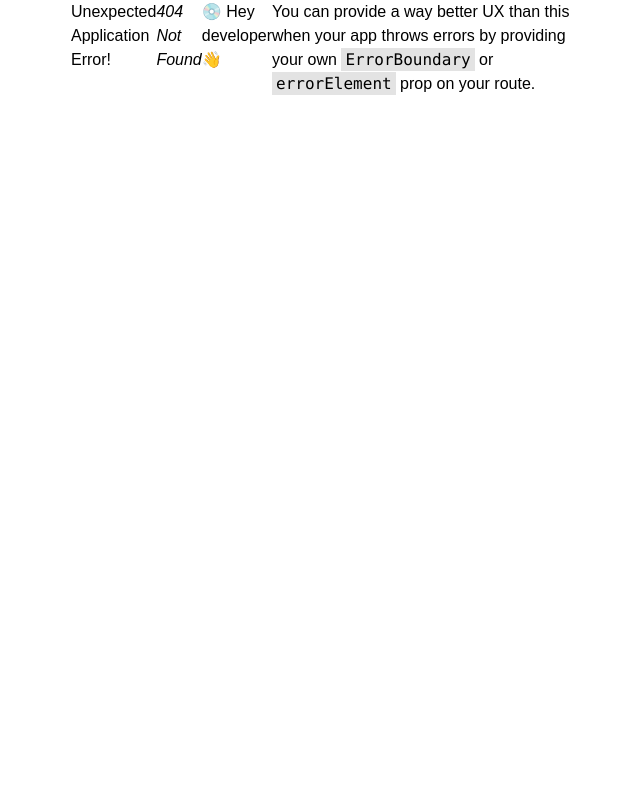
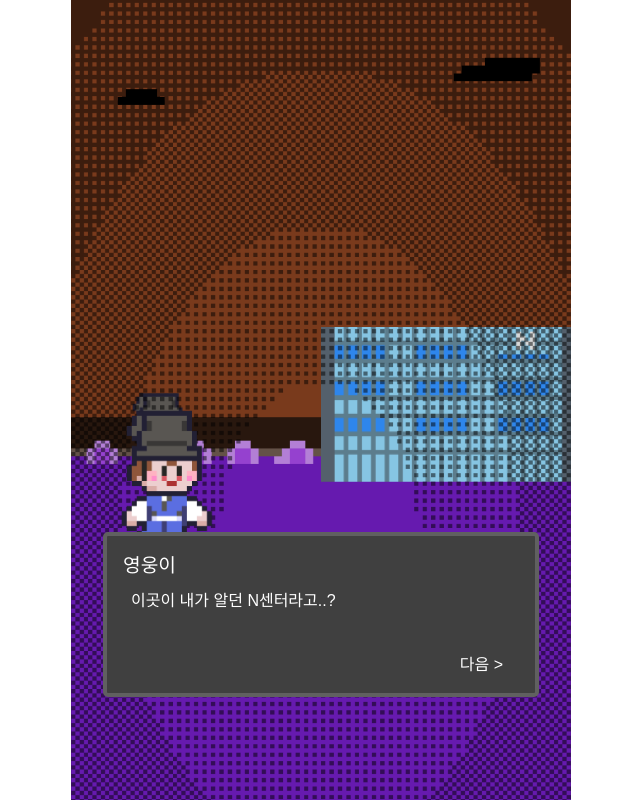
Before and after one commit to ESC-Organization/ESC-client, a React (Vite) app: page /quiz2 in a window 1280 px wide. Before the commit this address had no page. Shown: the whole page, without its empty margins (319-959 px from the left). Built offline with nearby package versions, Linux system fonts and the light colour scheme; a web font is replaced by a local one.

Commit message:
feat : 퀴즈 new 템플릿 작업

```diff
--- a/src/App.tsx
+++ b/src/App.tsx
@@ -3,6 +3,7 @@ import { ReactQueryDevtools } from '@tanstack/react-query-devtools';
 import { createBrowserRouter, RouterProvider } from 'react-router-dom';
 import Landing from './pages/landing/Landing';
 import QuizOne from './pages/quiz1/QuizOne';
+import QuizTwo from './pages/quiz2/QuizTwo';
 import TestPage from '@/pages/test-page';
 import Main from '@/pages/main-page';
 import Onboarding from '@/pages/onboarding';
@@ -33,6 +34,10 @@ const router = createBrowserRouter([
     element: <QuizOne />,
   },
   {
+    path: '/quiz2',
+    element: <QuizTwo />,
+  },
+  {
     path: '/test',
     element: <TestPage />,
   },
--- /dev/null
+++ b/src/component/chatbox/AvatarBlackChat.tsx
@@ -0,0 +1,41 @@
+import React from 'react';
+import avatar1 from '../../images/avatar/1.png';
+import avatar2 from '../../images/avatar/2.png';
+import avatar3 from '../../images/avatar/3.png';
+// 필요한 만큼 import
+
+interface AvatarBlackChatProps {
+  props: number;
+  name: React.ReactNode;
+  text: React.ReactNode;
+}
+
+const avatars = {
+  1: avatar1,
+  2: avatar2,
+  3: avatar3,
+  // 필요에 따라 추가
+};
+
+export default function AvatarBlackChat({
+  props,
+  name,
+  text,
+}: AvatarBlackChatProps) {
+  const imageSrc = avatars[props]; // 객체에서 이미지 선택
+
+  return (
+    <div className="relative w-full justify-center h-[70%] z-[70]">
+      <div className="w-full max-w-[500px] h-full">
+        <div className="w-40 absolute h-[200px] -top-[125px]">
+          <img src={imageSrc} alt={`Avatar Step ${props}`} />
+        </div>
+        <div className="flex flex-col p-4 gap-2 w-full h-full transform relative z-[70] bg-[#404040] rounded-[5px] text-white border-4 border-[#606060]">
+          <div className="text-[1.2rem]">{name}</div>
+          <div className="pl-2">{text}</div>
+          <div className="absolute pb-4 pr-8 bottom-0 right-0">다음 {`>`}</div>
+        </div>
+      </div>
+    </div>
+  );
+}
--- /dev/null
+++ b/src/component/chatbox/BlackBox.tsx
@@ -0,0 +1,12 @@
+import React from 'react';
+interface BlaxBoxProps {
+  text: React.ReactNode;
+}
+export default function BlackBox({ text }: BlaxBoxProps) {
+  return (
+    <div className="flex flex-col p-4 gap-2 w-full h-[70%] transform relative z-[70] bg-[#00000059] rounded-[5px] text-white border-4 border-[#808080]">
+      <div>{text}</div>
+      <div className="absolute pb-4 pr-8 bottom-0 right-0">다음 {`>`}</div>
+    </div>
+  );
+}
--- a/src/index.css
+++ b/src/index.css
@@ -26,6 +26,7 @@ body {
   width: 100%;
   height: 100dvh;
   display: flex;
+  overflow: hidden;
 }
 
 .transform-style-3d {
--- /dev/null
+++ b/src/pages/quiz2/QuizTwo.tsx
@@ -0,0 +1,94 @@
+import { useState, useEffect } from 'react';
+import { useRef } from 'react';
+import Bg2 from '../../images/bg/bg2.png';
+import Bg3 from '../../images/bg/bg3.png';
+import Ncenter from '../../images/bg/ncenter.png';
+import Avatar2 from '../../images/avatar/2.png';
+import BlackBox from '@/component/chatbox/BlackBox';
+import AvatarBlackChat from '@/component/chatbox/AvatarBlackChat';
+export default function QuizTwo() {
+  const [visibleBox, setVisibleBox] = useState(0);
+  const scrollRef = useRef(null); // 스크롤을 제어할 ref 생성
+
+  // WhiteBox의 대사들
+  const dialogues = [
+    <>
+      <span>내 연구생이 기숙사를 </span>
+      <br />
+      <span>가서 돌아오지 않는다</span>
+    </>,
+    <>
+      <span>거기 우리에게 꼭 필요한</span>
+      <br />
+      <span>방호복이 있는데..</span>
+    </>,
+    <>
+      <span>
+        <span className="text-[red]">4층</span>에 산다고
+      </span>
+      <br />
+      <span>했던 거 같은데..</span>
+    </>,
+    <>
+      <span>어디인지 아는가?</span>
+    </>,
+  ];
+
+  useEffect(() => {
+    const interval = setInterval(() => {
+      setVisibleBox((prev) =>
+        prev < dialogues.length - 1 ? prev + 1 : dialogues.length - 1
+      ); // 최대 배열 길이까지
+    }, 1200); // 3초 간격으로 다음 WhiteBox 표시
+    return () => clearInterval(interval); // 컴포넌트 언마운트 시 interval 정리
+  }, [dialogues.length]);
+
+  useEffect(() => {
+    if (visibleBox === 3) {
+      // 두 번째 박스가 보일 때
+      if (scrollRef.current) {
+        scrollRef.current.scrollTop = scrollRef.current.scrollHeight;
+      }
+    }
+  }, [visibleBox]);
+
+  // 아바타 이미지 애니메이션
+  useEffect(() => {
+    const timer = setTimeout(() => {
+      setAvatarVisible(true);
+    }, 100);
+    return () => clearTimeout(timer);
+  }, []);
+
+  return (
+    <div className="flex justify-center w-full h-full bg-[#793A1C] relative">
+      <div className="absolute w-full h-full z-50">
+        <img src={Bg3} />
+      </div>
+      <div className="w-full max-w-[500px] absolute bottom-[250px]">
+        <img src={Bg2} />
+      </div>
+      <div className="w-full max-w-[500px] absolute bottom-[318px]">
+        <div className="relative w-1/2 ml-auto">
+          <img src={Ncenter} />
+        </div>
+      </div>
+
+      <div className="p-8 w-full max-w-[500px] absolute bottom-0 h-[300px] bg-[#661AAF]">
+        <AvatarBlackChat
+          props={1}
+          name="영웅이"
+          text="이곳이 내가 알던 N센터라고..?"
+        />
+      </div>
+      <div
+        className={`w-full flex ml-20 max-w-[500px] absolute bottom-[300px] z-20 transition-transform duration-[2500ms]`}
+      >
+        <div className="w-[20%]">
+          <img src={Avatar2} />
+        </div>
+      </div>
+      <div className="w-full h-[50%] scrollbar-hide overflow-y-scroll absolute top-[5%] p-4 max-w-[500px] space-y-4"></div>
+    </div>
+  );
+}
```
Also changed, not shown: src/images/bg/bg3.png (added), src/pages/quiz2/QuizTwo.jsx (deleted).
